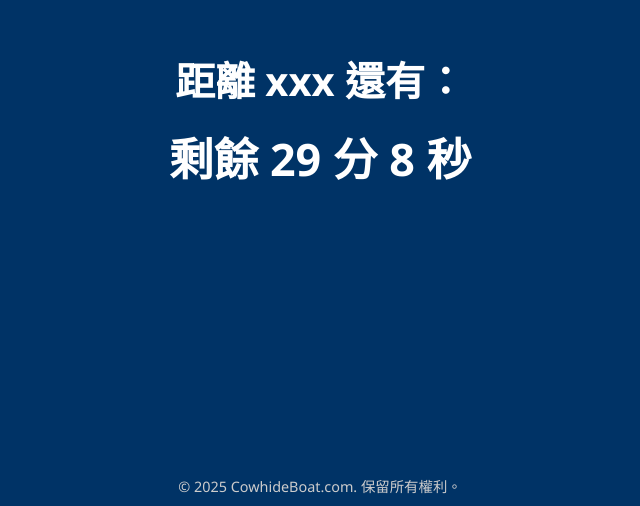
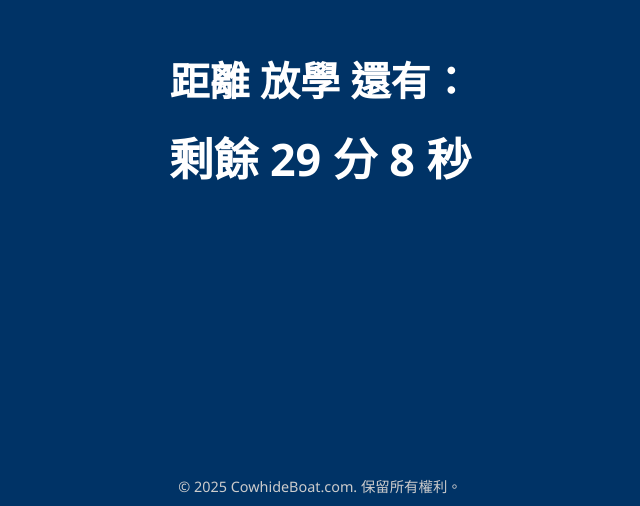
Before and after one commit to cowhideboat-com/time.cowhideboat.com, a plain HTML site: page index (1).html in a window 1280 px wide. Shown: the part 294-800 px from the top of the page, without its empty margins (320-960 px from the left). Drawn offline with Linux system fonts and the light colour scheme.

Commit message:
index (1).html

```diff
--- a/index (1).html
+++ b/index (1).html
@@ -39,7 +39,7 @@
   </style>
 </head>
 <body>
-  <h1>距離 xxx 還有：</h1>
+  <h1>距離 放學 還有：</h1>
   <div id="countdown">載入中...</div>
 
   <footer>
```
